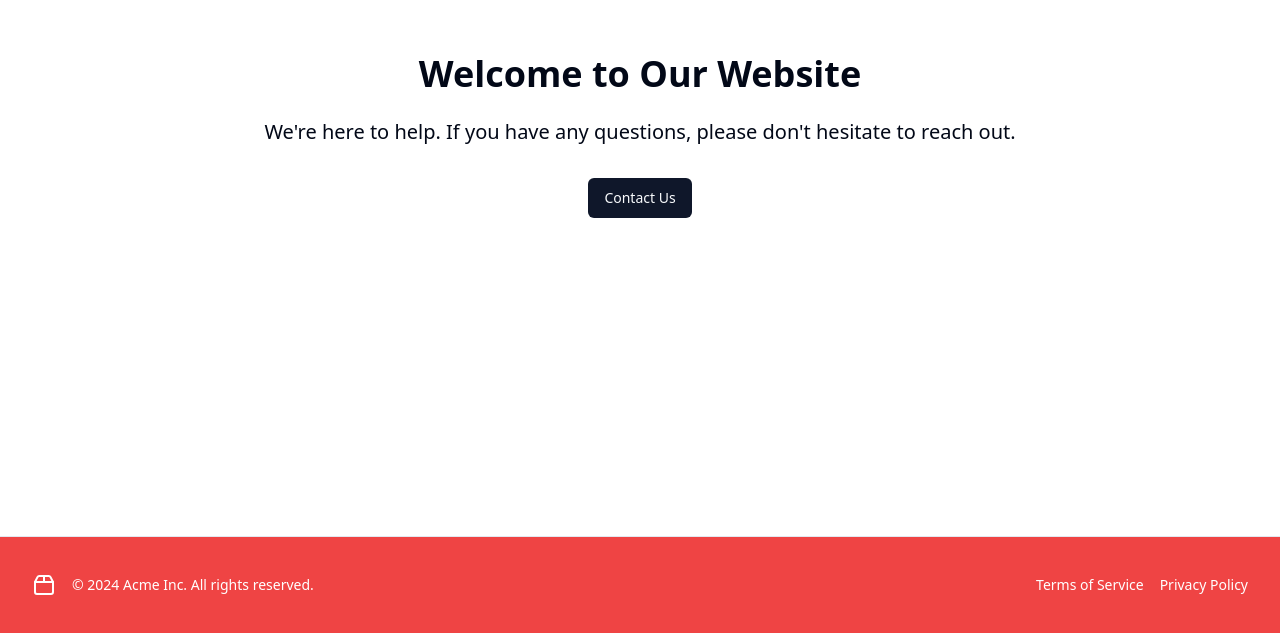
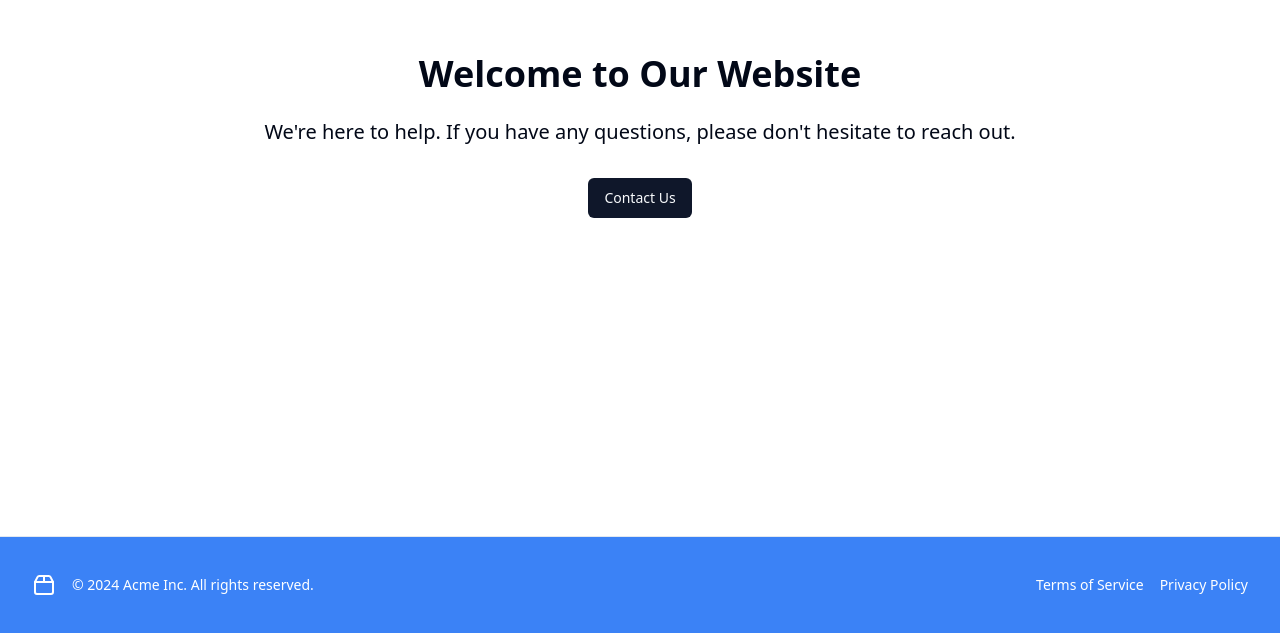
Before and after one commit to GPT-Engineer-App-Dev/friendly-contact-connector, a React (Vite) app: page / in a window 1280 px wide. Shown: the part 264-897 px from the top of the page. Built offline with nearby package versions, Linux system fonts and the light colour scheme.

Commit message:
GPT Engineer Update [skip gpt_engineer]

```diff
--- a/src/components/Footer.jsx
+++ b/src/components/Footer.jsx
@@ -2,14 +2,14 @@ import { Package2 } from "lucide-react";
 
 const Footer = () => {
   return (
-    <footer className="border-t bg-red-500">
+    <footer className="border-t bg-blue-500">
       <div className="container flex flex-col items-center justify-between gap-4 py-10 md:h-24 md:flex-row md:py-0">
         <div className="flex items-center gap-4 text-sm text-white">
           <Package2 className="h-6 w-6" />
           <p>© 2024 Acme Inc. All rights reserved.</p>
         </div>
         <nav className="flex gap-4 text-sm text-white">
-          <a href="#" className="hover:underline hover:text-gray-200">
+          <a href="#" className="hover:underline hover:text-blue-100">
             Terms of Service
           </a>
           <a href="#" className="hover:underline">
```
